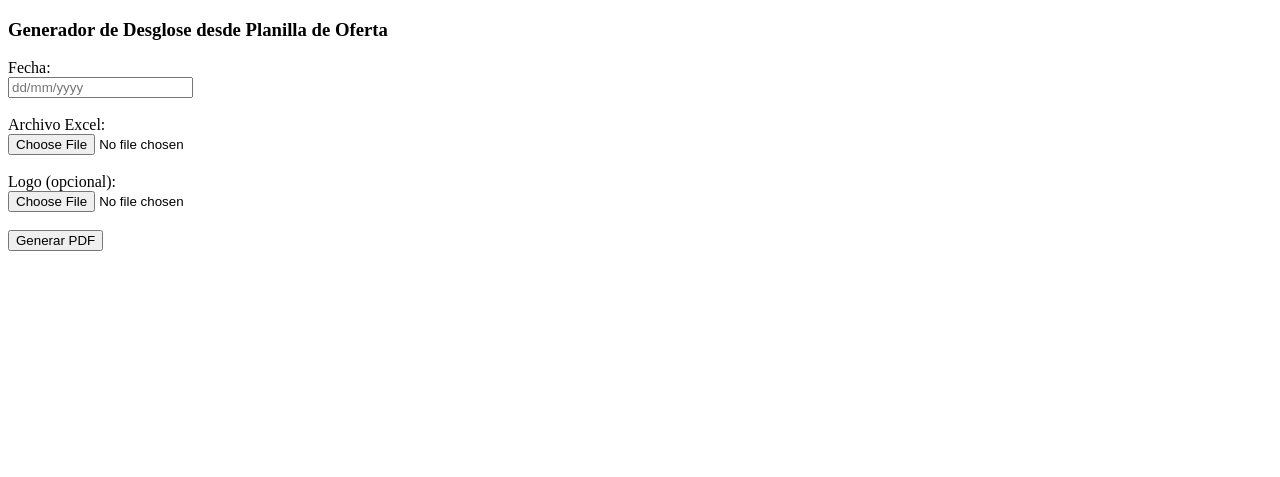
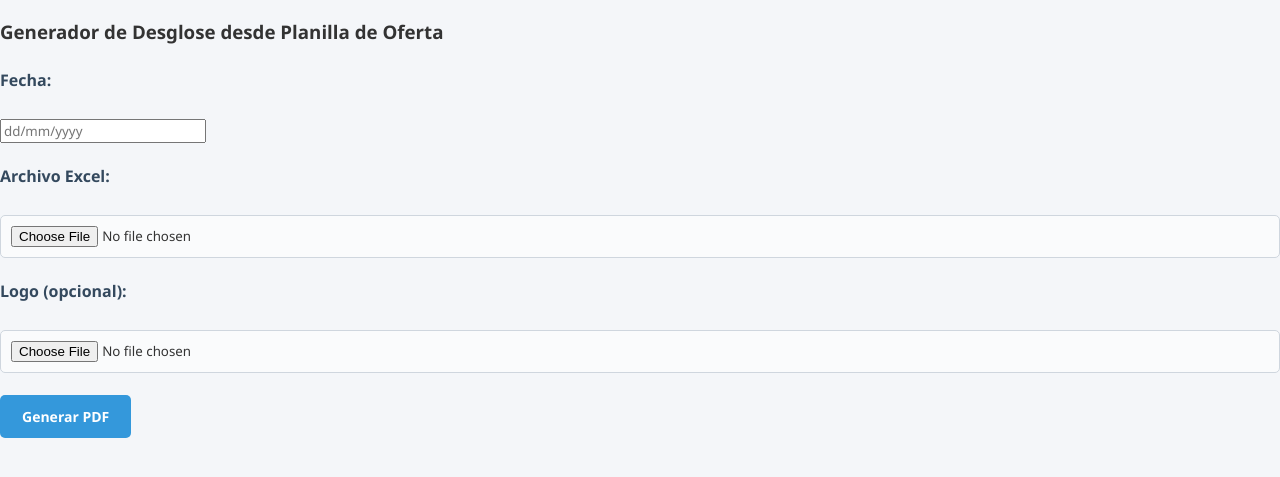
Before and after one commit to Aumasf/Generador_de_Desglose, a Flask app: page / in a window 1280 px wide. Shown: the top 477 px of the page. Run offline with Flask 3, Linux system fonts and the light colour scheme.

Commit message:
Update css

```diff
--- /dev/null
+++ b/static/style.css
@@ -0,0 +1,109 @@
+/* -------- Reset básico -------- */
+* {
+    box-sizing: border-box;
+    font-family: "Segoe UI", Roboto, Arial, sans-serif;
+}
+
+body {
+    background: #f4f6f9;
+    margin: 0;
+    padding: 0;
+    color: #333;
+}
+
+/* -------- Contenedor principal -------- */
+.container {
+    max-width: 900px;
+    margin: 40px auto;
+    background: #ffffff;
+    padding: 30px 40px;
+    border-radius: 8px;
+    box-shadow: 0 10px 25px rgba(0,0,0,0.08);
+}
+
+/* -------- Títulos -------- */
+h1 {
+    margin-top: 0;
+    font-size: 24px;
+    color: #1f2d3d;
+    border-bottom: 2px solid #e6e9ee;
+    padding-bottom: 10px;
+}
+
+h2 {
+    font-size: 18px;
+    margin-top: 30px;
+    color: #2c3e50;
+}
+
+/* -------- Formularios -------- */
+form {
+    margin-top: 25px;
+}
+
+.form-group {
+    margin-bottom: 18px;
+}
+
+label {
+    display: block;
+    font-weight: 600;
+    margin-bottom: 6px;
+    color: #34495e;
+}
+
+input[type="file"],
+input[type="password"] {
+    width: 100%;
+    padding: 10px;
+    border: 1px solid #cfd6de;
+    border-radius: 5px;
+    background: #fafbfc;
+}
+
+input[type="file"]:hover,
+input[type="password"]:hover {
+    border-color: #3498db;
+}
+
+/* -------- Botones -------- */
+button {
+    background: #3498db;
+    color: #fff;
+    border: none;
+    padding: 12px 22px;
+    border-radius: 5px;
+    font-size: 14px;
+    font-weight: 600;
+    cursor: pointer;
+    transition: background 0.2s ease;
+}
+
+button:hover {
+    background: #2980b9;
+}
+
+/* -------- Mensajes -------- */
+.error {
+    background: #fdecea;
+    color: #c0392b;
+    padding: 10px 15px;
+    border-radius: 5px;
+    margin-bottom: 15px;
+}
+
+.success {
+    background: #eafaf1;
+    color: #27ae60;
+    padding: 10px 15px;
+    border-radius: 5px;
+    margin-bottom: 15px;
+}
+
+/* -------- Footer simple -------- */
+.footer {
+    margin-top: 40px;
+    font-size: 12px;
+    color: #7f8c8d;
+    text-align: center;
+}
--- a/templates/index.html
+++ b/templates/index.html
@@ -2,6 +2,7 @@
 <html lang="es">
 <head>
     <meta charset="utf-8">
+    <link rel="stylesheet" href="{{ url_for('static', filename='style.css') }}">
     <title>Generar Desglose desde Excel</title>
 </head>
 <body>
```
